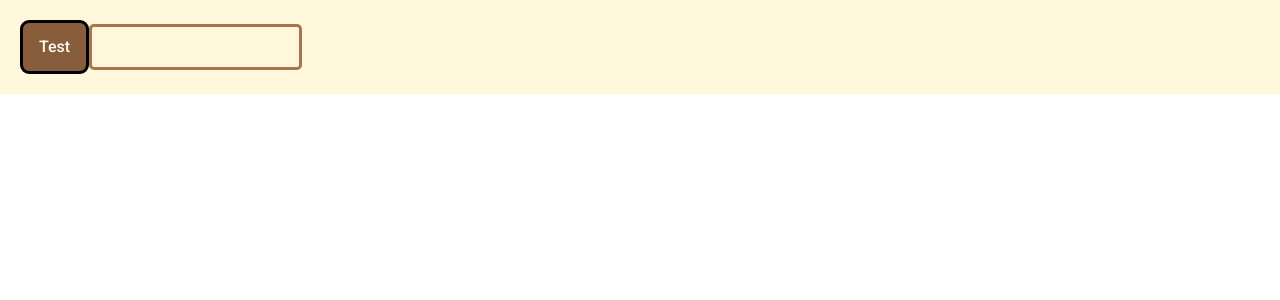
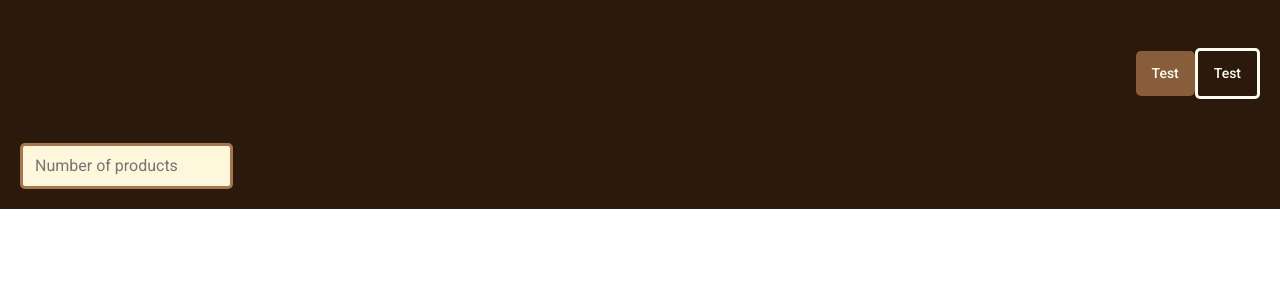
Before and after one commit to gregsypek/bakery, a React (Vite) app: page / in a window 1280 px wide. Shown: the top 300 px of the page. Built offline with nearby package versions, Linux system fonts and the light colour scheme.

Commit message:
add more reausable styled components

```diff
--- a/src/App.jsx
+++ b/src/App.jsx
@@ -2,21 +2,36 @@
 import GlobalStyles from "./styles/GlobalStyles";
 import Button from "./ui/Button";
 import Input from "./ui/Input";
+import Heading from "./ui/Heading";
+import Row from "./ui/Row";
 
 const StyledApp = styled.main`
-	background-color: var(--color-brand-200);
+	/* background-color: var(--color-brand-100); */
+	background-color: var(--color-black-900);
+
 	padding: 20px;
 `;
 
 function App() {
 	return (
 		<>
+			<GlobalStyles />
 			<StyledApp>
-				<GlobalStyles />
-				<div>
-					<Button>Test</Button>
-					<Input />
-				</div>
+				<Row type="horizontal">
+					<Heading as="h1">Bakery</Heading>
+
+					<div>
+						<Heading as="h3">Bakery</Heading>
+						<Button>Test</Button>
+						<Button variation="secondary">Test</Button>
+					</div>
+				</Row>
+				<Row type="vertical">
+					<Heading as="h3">Form</Heading>
+					<form>
+						<Input type="number" placeholder="Number of products" />
+					</form>
+				</Row>
 			</StyledApp>
 		</>
 	);
--- a/src/styles/GlobalStyles.js
+++ b/src/styles/GlobalStyles.js
@@ -14,7 +14,10 @@
 
  --color-grey-300: #d1d5db;
   --color-green-400: #BFD3BF;
-  --color-black-900: #2B190B
+  --color-red-700: #b91c1c;
+  --color-black-800: #402510
+  --color-red-800: #991b1b;
+  --color-black-900: #2B190B;
 
   --backdrop-color: rgba(255, 255, 255, 0.1);
 
--- a/src/ui/Button.jsx
+++ b/src/ui/Button.jsx
@@ -1,16 +1,65 @@
-import { styled } from "styled-components";
+import { css, styled } from "styled-components";
+
+const sizes = {
+	small: css`
+		font-size: 1.2rem;
+		padding: 0.4rem 0.8rem;
+		text-transform: uppercase;
+		font-weight: 600;
+		text-align: center;
+	`,
+	medium: css`
+		font-size: 1.4rem;
+		padding: 1.2rem 1.6rem;
+		font-weight: 500;
+	`,
+	large: css`
+		font-size: 1.6rem;
+		padding: 1.2rem 2.4rem;
+		font-weight: 500;
+	`,
+};
+
+const variations = {
+	primary: css`
+		color: var(--color-brand-100);
+		background-color: var(--color-brand-900);
+
+		&:hover {
+			background-color: var(--color-brand-800);
+		}
+	`,
+	secondary: css`
+		color: var(--color-brand-100);
+		background: var(--color-black-900);
+		border: 3px solid var(--color-brand-100);
+
+		&:hover {
+			background-color: var(--color-black-800);
+		}
+	`,
+	danger: css`
+		color: var(--color-brand-100);
+		background-color: var(--color-red-700);
+
+		&:hover {
+			background-color: var(--color-red-800);
+		}
+	`,
+};
 
 const Button = styled.button`
-	border: 3px solid black;
-	font-weight: 500;
-	padding: 1.2rem 1.6rem;
-	border-radius: var(--border-radius-lg);
-	color: var(--color-brand-100);
-	background-color: var(--color-brand-900);
-	cursor: pointer;
-	&:hover {
-		background-color: var(--color-black-900);
-		color: var(--color-black-900);
-	}
+	border: none;
+	border-radius: var(--border-radius-sm);
+	box-shadow: var(--shadow-sm);
+
+	${(props) => sizes[props.size]}
+	${(props) => variations[props.variation]}
 `;
+
+Button.defaultProps = {
+	variation: "primary",
+	size: "medium",
+};
+
 export default Button;
--- /dev/null
+++ b/src/ui/Heading.jsx
@@ -0,0 +1,25 @@
+import { css, styled } from "styled-components";
+
+const Heading = styled.h1`
+	${(props) =>
+		props.as === "h1" &&
+		css`
+			font-size: 3rem;
+			font-weight: 600;
+		`}
+	${(props) =>
+		props.as === "h2" &&
+		css`
+			font-size: 2rem;
+			font-weight: 600;
+		`}
+	${(props) =>
+		props.as === "h3" &&
+		css`
+			font-size: 2rem;
+			font-weight: 500;
+		`}
+	line-height:1.4;
+`;
+
+export default Heading;
--- a/src/ui/Input.jsx
+++ b/src/ui/Input.jsx
@@ -5,5 +5,6 @@
 	background-color: var(--color-brand-200);
 	border-radius: var(--border-radius-sm);
 	padding: 0.8rem 1.2rem;
+	color: var(--color-black-900);
 `;
 export default Input;
--- /dev/null
+++ b/src/ui/Row.jsx
@@ -0,0 +1,23 @@
+import { css, styled } from "styled-components";
+
+const Row = styled.div`
+	display: flex;
+	${(props) =>
+		props.type === "horizontal" &&
+		css`
+			justify-content: space-between;
+			align-items: center;
+		`}
+	${(props) =>
+		props.type === "vertical" &&
+		css`
+			flex-direction: column;
+			gap: 1.6rem;
+		`}
+`;
+
+Row.defaultProps = {
+	type: "vertical",
+};
+
+export default Row;
```
